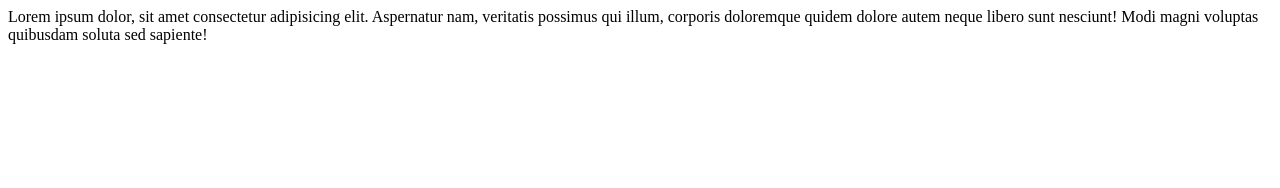
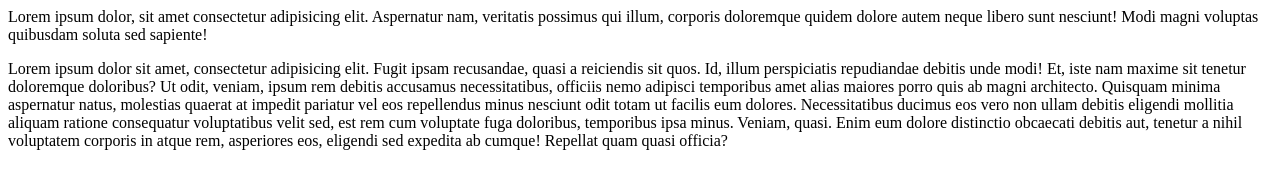
Before and after one commit to EncoderBexruzFratter/two-project, a plain HTML site: page index.html in a window 1280 px wide. Drawn offline with Linux system fonts and the light colour scheme.

Commit message:
islomjon

```diff
--- a/index.html
+++ b/index.html
@@ -7,5 +7,6 @@
 </head>
 <body>
     Lorem ipsum dolor, sit amet consectetur adipisicing elit. Aspernatur nam, veritatis possimus qui illum, corporis doloremque quidem dolore autem neque libero sunt nesciunt! Modi magni voluptas quibusdam soluta sed sapiente!
+    <p>Lorem ipsum dolor sit amet, consectetur adipisicing elit. Fugit ipsam recusandae, quasi a reiciendis sit quos. Id, illum perspiciatis repudiandae debitis unde modi! Et, iste nam maxime sit tenetur doloremque doloribus? Ut odit, veniam, ipsum rem debitis accusamus necessitatibus, officiis nemo adipisci temporibus amet alias maiores porro quis ab magni architecto. Quisquam minima aspernatur natus, molestias quaerat at impedit pariatur vel eos repellendus minus nesciunt odit totam ut facilis eum dolores. Necessitatibus ducimus eos vero non ullam debitis eligendi mollitia aliquam ratione consequatur voluptatibus velit sed, est rem cum voluptate fuga doloribus, temporibus ipsa minus. Veniam, quasi. Enim eum dolore distinctio obcaecati debitis aut, tenetur a nihil voluptatem corporis in atque rem, asperiores eos, eligendi sed expedita ab cumque! Repellat quam quasi officia?</p>
 </body>
 </html>
```
